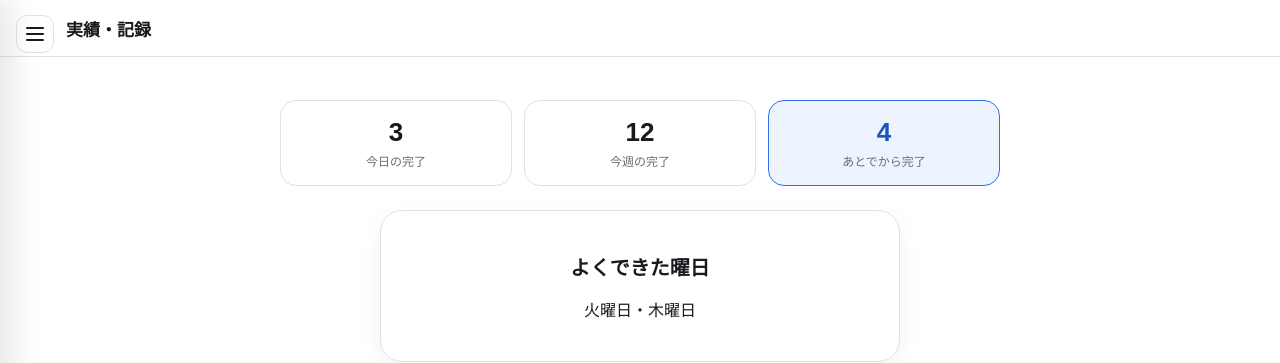
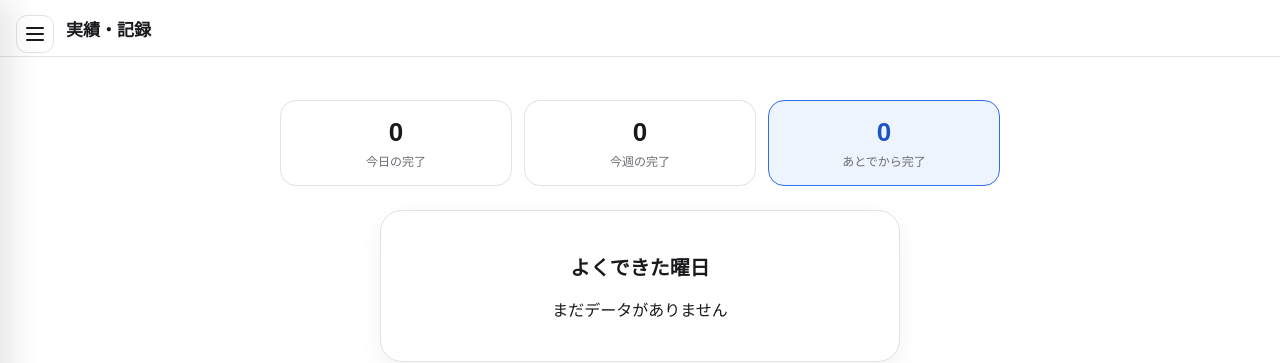
Before and after one commit to cocoa724617-lab/reminder-project-special, a React (Vite) app in the folder react-app/: page /stats in a window 1280 px wide. Shown: the top 363 px of the page. Built offline with nearby package versions, Linux system fonts and the light colour scheme; no server answers; the database is empty; sample sign-in values are in the browser's storage.

Commit message:
ReactにFirebase認証基盤を追加

```diff
--- /dev/null
+++ b/react-app/src/hooks/useTasks.js
@@ -0,0 +1,46 @@
+import { useEffect, useState } from "react";
+import { useAuth } from "../contexts/AuthContext.jsx";
+import { fetchRecentCompletedTasks } from "../services/taskService.js";
+
+// ログイン中ユーザーの直近 days 日分の完了済みタスクを取得するフック。
+// uid は AuthContext から取る。ProtectedRoute の内側で使う前提のため
+// currentUser が無い場合は空配列のまま何もしない（ログアウト直後の一瞬などの保険）。
+export function useRecentCompletedTasks(days = 14) {
+  const { currentUser } = useAuth();
+  const [completedTasks, setCompletedTasks] = useState([]);
+  const [isLoading, setIsLoading] = useState(true);
+  const [error, setError] = useState(null);
+
+  useEffect(() => {
+    if (!currentUser) {
+      setCompletedTasks([]);
+      setIsLoading(false);
+      return;
+    }
+
+    let isCancelled = false;
+    setIsLoading(true);
+    setError(null);
+
+    fetchRecentCompletedTasks(currentUser.uid, days)
+      .then((tasks) => {
+        if (isCancelled) return;
+        setCompletedTasks(tasks);
+      })
+      .catch((err) => {
+        if (isCancelled) return;
+        console.error("完了済みタスクの取得に失敗しました:", err);
+        setError(err);
+      })
+      .finally(() => {
+        if (isCancelled) return;
+        setIsLoading(false);
+      });
+
+    return () => {
+      isCancelled = true;
+    };
+  }, [currentUser, days]);
+
+  return { completedTasks, isLoading, error };
+}
--- a/react-app/src/pages/StatsPage.jsx
+++ b/react-app/src/pages/StatsPage.jsx
@@ -1,31 +1,46 @@
-// 既存 stats.html の見た目を再現するための仮データ。
-// Firebase / stats.js には未接続で、実データは扱わない。
-const dummyStats = {
-  todayCount: 3,
-  weekCount: 12,
-  fromLaterCount: 4,
-  bestWeekdays: ["火", "木"],
-};
+import { useRecentCompletedTasks } from "../hooks/useTasks.js";
+import { computeCompletionStats } from "../utils/statsUtils.js";
 
 function StatsPage() {
+  const { completedTasks, isLoading, error } = useRecentCompletedTasks();
+
+  if (isLoading) {
+    return (
+      <section className="page-placeholder">
+        <p>読み込み中</p>
+      </section>
+    );
+  }
+
+  if (error) {
+    return (
+      <section className="page-placeholder">
+        <p className="error-message">
+          実績の取得に失敗しました。時間をおいて再度お試しください。
+        </p>
+      </section>
+    );
+  }
+
+  const stats = computeCompletionStats(completedTasks);
   const weekdayText =
-    dummyStats.bestWeekdays.length > 0
-      ? dummyStats.bestWeekdays.map((day) => `${day}曜日`).join("・")
+    stats.bestWeekdays.length > 0
+      ? stats.bestWeekdays.map((day) => `${day}曜日`).join("・")
       : "まだデータがありません";
 
   return (
     <section id="stats-screen">
       <div className="stat-tile-grid">
         <div className="stat-tile">
-          <span className="stat-tile-value">{dummyStats.todayCount}</span>
+          <span className="stat-tile-value">{stats.todayCount}</span>
           <span className="stat-tile-label">今日の完了</span>
         </div>
         <div className="stat-tile">
-          <span className="stat-tile-value">{dummyStats.weekCount}</span>
+          <span className="stat-tile-value">{stats.weekCount}</span>
           <span className="stat-tile-label">今週の完了</span>
         </div>
         <div className="stat-tile stat-tile-accent">
-          <span className="stat-tile-value">{dummyStats.fromLaterCount}</span>
+          <span className="stat-tile-value">{stats.fromLaterCount}</span>
           <span className="stat-tile-label">あとでから完了</span>
         </div>
       </div>
--- a/react-app/src/services/firebase.js
+++ b/react-app/src/services/firebase.js
@@ -1,5 +1,6 @@
 import { initializeApp } from "firebase/app";
 import { getAuth, GoogleAuthProvider } from "firebase/auth";
+import { getFirestore } from "firebase/firestore";
 
 // 既存の firebase-init.js と同じ Firebase プロジェクトに接続する設定値。
 // 元ファイルは CDN の URL import だが、react-app は npm パッケージ (firebase) を
@@ -18,3 +19,4 @@ const firebaseConfig = {
 export const app = initializeApp(firebaseConfig);
 export const auth = getAuth(app);
 export const googleProvider = new GoogleAuthProvider();
+export const db = getFirestore(app);
--- /dev/null
+++ b/react-app/src/services/taskService.js
@@ -0,0 +1,17 @@
+import { collection, getDocs, query, where, Timestamp } from "firebase/firestore";
+import { db } from "./firebase.js";
+
+// 既存 tasks-data.js の loadRecentCompletedTasks と同じ仕様：
+// 実績画面は履歴全件ではなく直近 days 日分だけを使うため、期間を絞って取得する。
+export async function fetchRecentCompletedTasks(uid, days = 14) {
+  const cutoff = new Date();
+  cutoff.setHours(0, 0, 0, 0);
+  cutoff.setDate(cutoff.getDate() - (days - 1));
+
+  const recentQuery = query(
+    collection(db, "users", uid, "completedTasks"),
+    where("deletedAt", ">=", Timestamp.fromDate(cutoff)),
+  );
+  const snapshot = await getDocs(recentQuery);
+  return snapshot.docs.map((docSnap) => ({ id: docSnap.id, ...docSnap.data() }));
+}
--- a/react-app/src/styles/global.css
+++ b/react-app/src/styles/global.css
@@ -303,6 +303,11 @@ button:hover {
   font-size: 15px;
 }
 
+.error-message {
+  color: var(--danger);
+  font-weight: bold;
+}
+
 .stat-tile-grid {
   display: flex;
   gap: 12px;
--- /dev/null
+++ b/react-app/src/utils/statsUtils.js
@@ -0,0 +1,49 @@
+const WEEKDAY_LABELS = ["日", "月", "火", "水", "木", "金", "土"];
+
+// 既存 stats.js の toDate と完全に同じ実装（差分を作らないため意図的に verbatim 移植）。
+export function toDate(value) {
+  if (!value) return null;
+  if (typeof value.toDate === "function") return value.toDate();
+  const parsed = new Date(value);
+  return Number.isNaN(parsed.getTime()) ? null : parsed;
+}
+
+function isSameDay(a, b) {
+  return a.getFullYear() === b.getFullYear() && a.getMonth() === b.getMonth() && a.getDate() === b.getDate();
+}
+
+function startOfWeek(date) {
+  const d = new Date(date);
+  d.setHours(0, 0, 0, 0);
+  d.setDate(d.getDate() - d.getDay());
+  return d;
+}
+
+// 完了済みタスクの一覧から「今日/今週の完了数」「あとでから完了できた数」「よくできた曜日」を集計する。
+// 既存 stats.js の computeCompletionStats と同じ集計仕様（同率1位は複数曜日を返す）。
+export function computeCompletionStats(completedTasks) {
+  const now = new Date();
+  const weekStart = startOfWeek(now);
+
+  let todayCount = 0;
+  let weekCount = 0;
+  let fromLaterCount = 0;
+  const weekdayCounts = [0, 0, 0, 0, 0, 0, 0];
+
+  (completedTasks || []).forEach((task) => {
+    const completedAt = toDate(task.deletedAt);
+    if (!completedAt) return;
+
+    if (isSameDay(completedAt, now)) todayCount++;
+    if (completedAt >= weekStart) weekCount++;
+    if ((task.laterCount || 0) > 0) fromLaterCount++;
+    weekdayCounts[completedAt.getDay()]++;
+  });
+
+  const maxCount = Math.max(...weekdayCounts);
+  const bestWeekdays = maxCount > 0
+    ? weekdayCounts.map((count, i) => (count === maxCount ? WEEKDAY_LABELS[i] : null)).filter(Boolean)
+    : [];
+
+  return { todayCount, weekCount, fromLaterCount, bestWeekdays };
+}
```
